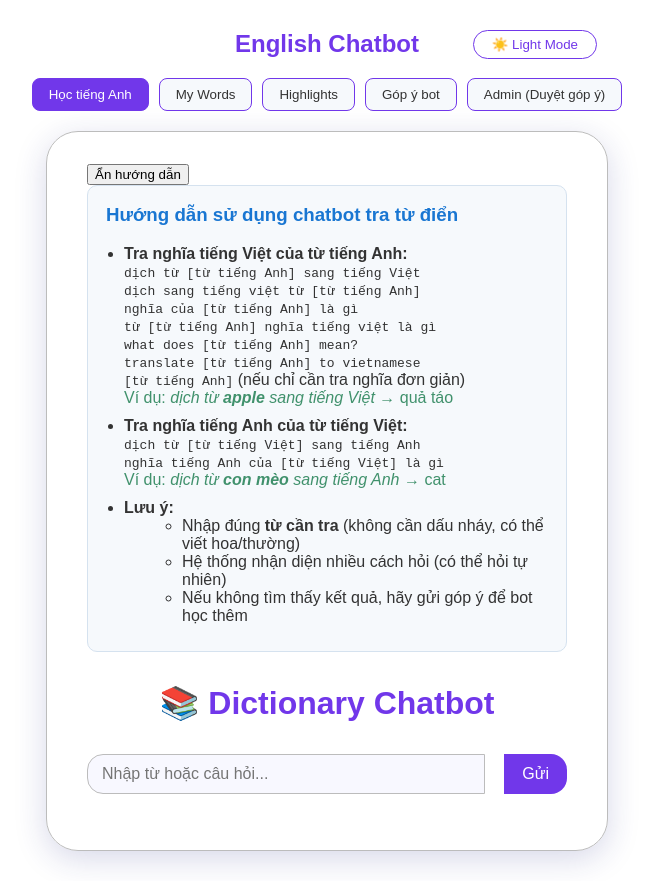
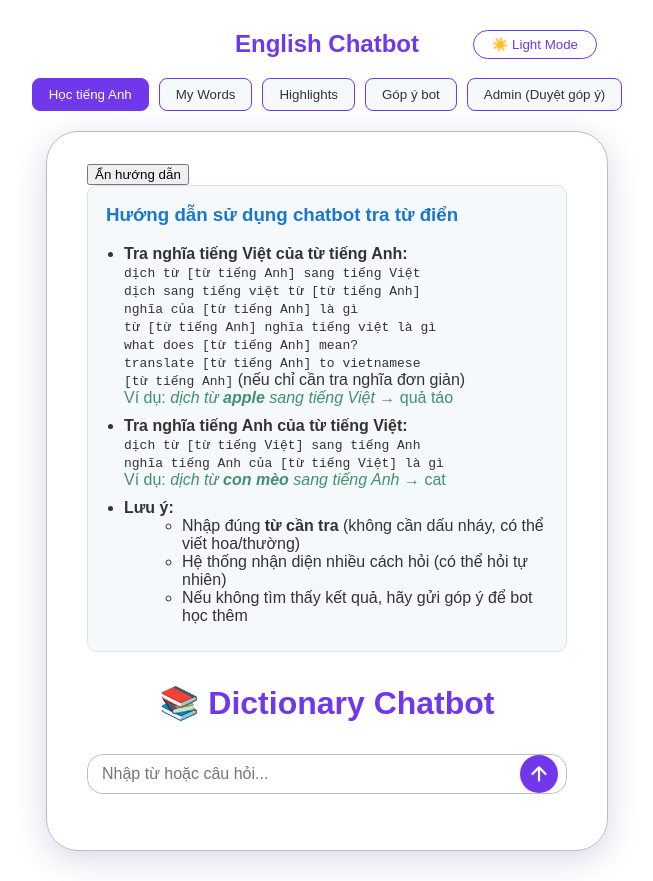
Before and after one commit to vuhung2197/english-chatbot, a React (Create React App) app in the folder frontend/: page / in a window 1280 px wide. Shown: the whole page, without its empty margins (313-966 px from the left). Built offline with nearby package versions, Linux system fonts and the light colour scheme.

Commit message:
Update FE

```diff
--- a/frontend/package.json
+++ b/frontend/package.json
@@ -6,6 +6,7 @@
     "axios": "^1.9.0",
     "react": "^18.2.0",
     "react-dom": "^18.2.0",
+    "react-icons": "^5.5.0",
     "react-scripts": "5.0.1"
   },
   "scripts": {
--- a/frontend/src/component/Admin.js
+++ b/frontend/src/component/Admin.js
@@ -48,7 +48,8 @@ function Admin() {
               background: fb.approved ? "#e6ffe6" : "#fffbe7",
               borderRadius: 8,
               boxShadow: "0 2px 10px #f0f0f0",
-              padding: "12px 16px"
+              padding: "12px 16px",
+              color: "#000"
             }}
           >
             <div style={{ marginBottom: 4 }}>
--- a/frontend/src/component/AutocompleteSuggestion.js
+++ b/frontend/src/component/AutocompleteSuggestion.js
@@ -71,12 +71,26 @@ export default function AutocompleteSuggestion({ value, onChange, onSelect, onEn
   };
 
   return (
-    <div style={{ position: "relative", flex: 1 }}>
+    <div style={{
+      position: "relative",
+      display: "flex",
+      alignItems: "center",
+      width: "100%",
+      background: "#fff",
+      borderRadius: "1em",
+      border: "1px solid #bcbcbc"
+    }}>
       <input
         ref={inputRef}
         style={{
-          width: "90%", padding: "10px 14px", borderRadius: "1em 0 0 1em",
-          border: "1px solid #bcbcbc", fontSize: "1em", outline: "none", background: "#f8f8ff"
+          flex: 1,
+          background: "#fff",
+          color: "#000",
+          padding: "10px 16px 10px 14px",
+          border: "none",
+          borderRadius: "1em",
+          fontSize: "1em",
+          outline: "none",
         }}
         value={value}
         placeholder="Nhập từ hoặc câu hỏi..."
@@ -92,6 +106,35 @@ export default function AutocompleteSuggestion({ value, onChange, onSelect, onEn
         onKeyDown={handleKeyDown}
         autoComplete="off"
       />
+      {/* Nút gửi là mũi tên, bấm gọi onEnterKey */}
+      <button
+        onClick={onEnterKey}
+        style={{
+          position: "absolute",
+          right: 8,
+          top: "50%",
+          transform: "translateY(-50%)",
+          background: "#7137ea",
+          border: "none",
+          borderRadius: "50%",
+          width: 38,
+          height: 38,
+          display: "flex",
+          alignItems: "center",
+          justifyContent: "center",
+          color: "#fff",
+          fontSize: "1.3em",
+          cursor: "pointer",
+          boxShadow: "0 2px 8px #d2d2ff44"
+        }}
+        tabIndex={-1} // Không tab vào nút gửi
+        title="Gửi"
+      >
+        {/* Có thể dùng icon ↑ hoặc SVG */}
+        <svg width="22" height="22" viewBox="0 0 20 20" fill="none">
+          <path d="M10 16V4M10 4L4 10M10 4l6 6" stroke="white" strokeWidth="2" strokeLinecap="round" strokeLinejoin="round"/>
+        </svg>
+      </button>
       {showDropdown && suggestions.length > 0 && (
         <ul style={{
           listStyle: "none",
--- a/frontend/src/component/Chat.js
+++ b/frontend/src/component/Chat.js
@@ -73,19 +73,6 @@ export default function Chat() {
           onSelect={handleSelectSuggestion}
           onEnterKey={sendChat}
         />
-        <button
-          onClick={sendChat}
-          style={{
-            background: "#7137ea", color: "white", border: "none",
-            borderRadius: "0 1em 1em 0", padding: "10px 18px",
-            fontSize: "1em", fontWeight: 500, cursor: "pointer",
-            transition: "background 0.2s"
-          }}
-          onMouseOver={e => e.target.style.background = "#5223a7"}
-          onMouseOut={e => e.target.style.background = "#7137ea"}
-        >
-          Gửi
-        </button>
       </div>
       <div style={{
         maxHeight: 260, overflowY: "auto",
```
Also changed, not shown: 1 other file (tests, documents, lock files or other folders).
